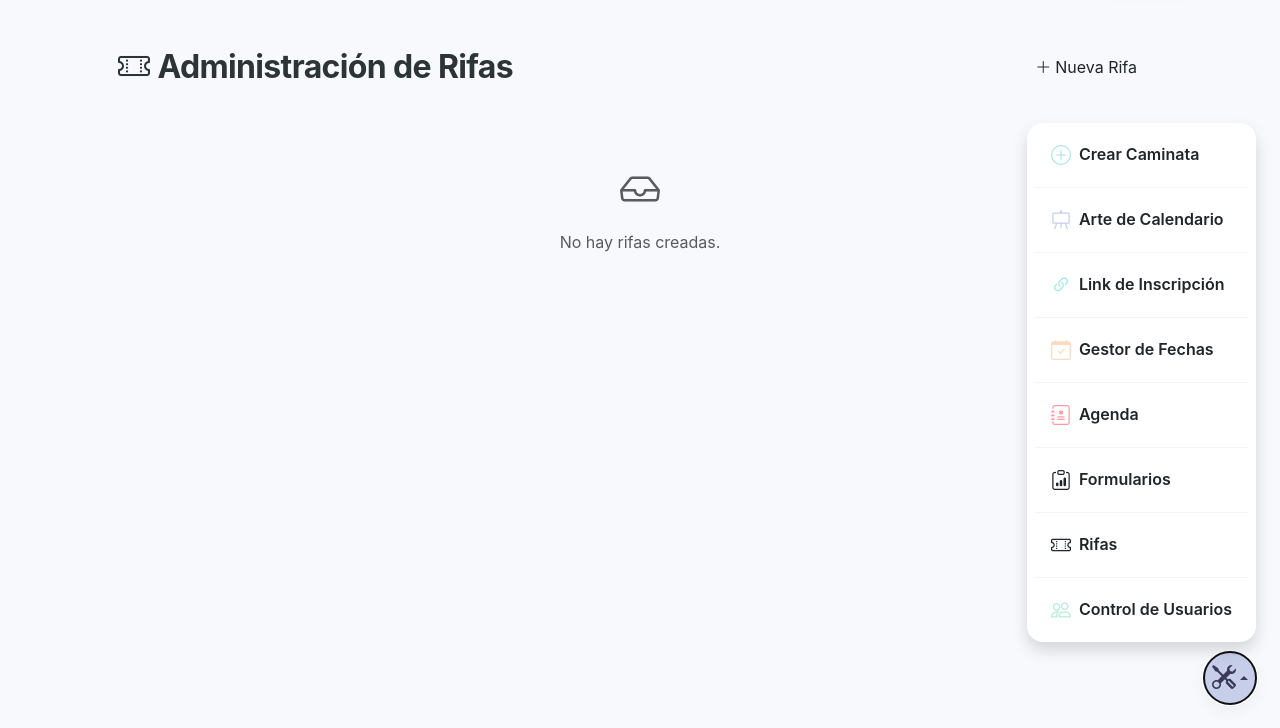
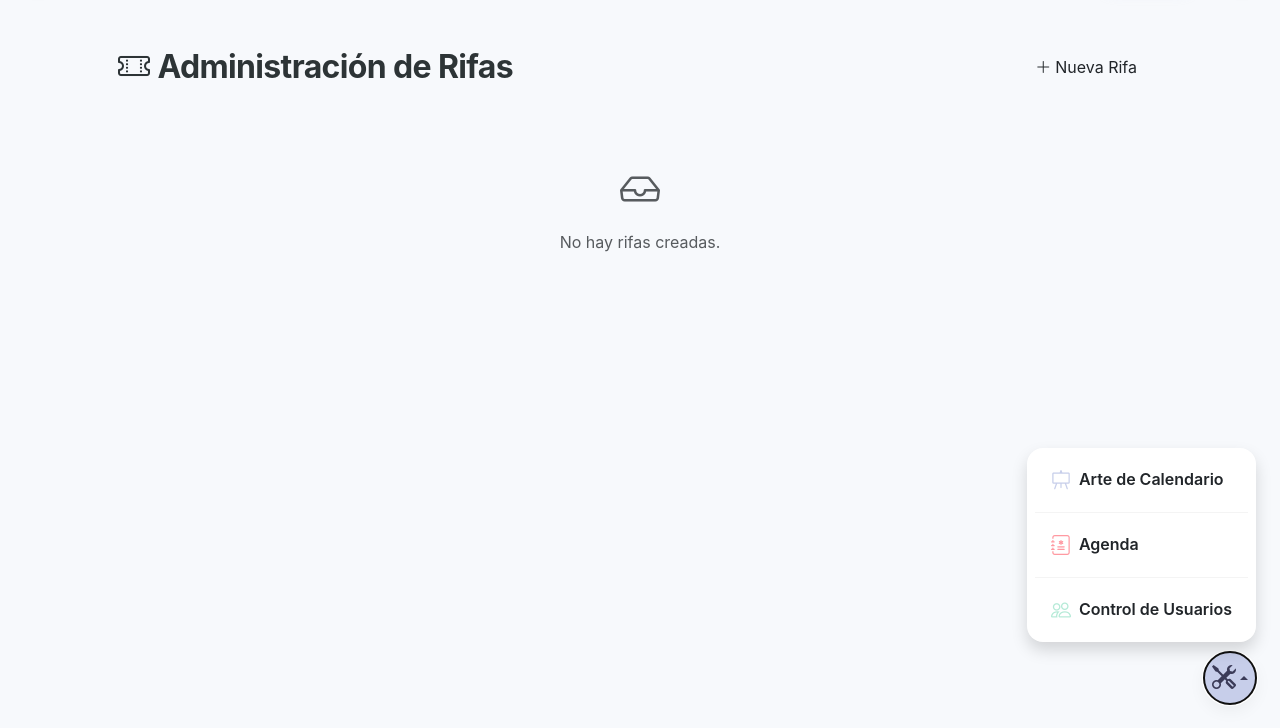
Before and after one commit to kerm1977/flaskPlantillaConectividad, a Flask app: page /admin/rifas in a window 1280 px wide, after a click on "Herramientas". Shown: the part 72-800 px from the top of the page. Run offline with Flask 3, Linux system fonts and the light colour scheme; the visitor is signed in with stand-in values (Sample User, id 1); data comes from the database, SQL or seed files in the repository; data that the repository does not hold is empty; some libraries are stand-ins or nearby versions.

Commit message:
Limpia menu admin dejando solo Arte Calendario, Agenda y Control Usuarios

```diff
--- a/templates/partials/base_admin_tools.html
+++ b/templates/partials/base_admin_tools.html
@@ -4,20 +4,10 @@
         <i class="bi bi-tools fs-4"></i>
     </button>
     <ul class="dropdown-menu dropdown-menu-end shadow border-0 mb-2 p-2" style="border-radius:1rem;min-width:220px;">
-        <li><a class="dropdown-item fw-semibold rounded d-flex align-items-center py-2" href="/eventos"><i class="bi bi-plus-circle pastel-icon-mint me-2 fs-5"></i>Crear Caminata</a></li>
-        <li><hr class="dropdown-divider opacity-25"></li>
         <li><a class="dropdown-item fw-semibold rounded d-flex align-items-center py-2" href="#" data-bs-toggle="modal" data-bs-target="#calendarioModal"><i class="bi bi-easel pastel-icon-lavender me-2 fs-5"></i>Arte de Calendario</a></li>
         <li><hr class="dropdown-divider opacity-25"></li>
-        <li><a class="dropdown-item fw-semibold rounded d-flex align-items-center py-2" href="#" onclick="abrirGeneradorLinks()"><i class="bi bi-link-45deg pastel-icon-sky me-2 fs-5"></i>Link de Inscripción</a></li>
+        <li><a class="dropdown-item fw-semibold rounded d-flex align-items-center py-2" href="/agenda"><i class="bi bi-journal-medical pastel-icon-rose me-2 fs-5"></i>Agenda</a></li>
         <li><hr class="dropdown-divider opacity-25"></li>
-        <li><a class="dropdown-item fw-semibold rounded d-flex align-items-center py-2" href="/gestor-fechas"><i class="bi bi-calendar-check pastel-icon-peach me-2 fs-5"></i>Gestor de Fechas</a></li>
-        <li><hr class="dropdown-divider opacity-25"></li>
-        <li><a class="dropdown-item fw-semibold rounded d-flex align-items-center py-2" href="/dashboard"><i class="bi bi-journal-medical pastel-icon-rose me-2 fs-5"></i>Agenda</a></li>
-        <li><hr class="dropdown-divider opacity-25"></li>
-        <li><a class="dropdown-item fw-semibold rounded d-flex align-items-center py-2" href="/formularios"><i class="bi bi-clipboard-data pastel-icon-coral me-2 fs-5"></i>Formularios</a></li>
-        <li><hr class="dropdown-divider opacity-25"></li>
-        <li><a class="dropdown-item fw-semibold rounded d-flex align-items-center py-2" href="/admin/rifas"><i class="bi bi-ticket-perforated pastel-icon-lemon me-2 fs-5"></i>Rifas</a></li>
-    <li><hr class="dropdown-divider opacity-25"></li>
         <li><a class="dropdown-item fw-semibold rounded d-flex align-items-center py-2" href="/dashboard"><i class="bi bi-people pastel-icon-mint me-2 fs-5"></i>Control de Usuarios</a></li>
     </ul>
 </div>
```
